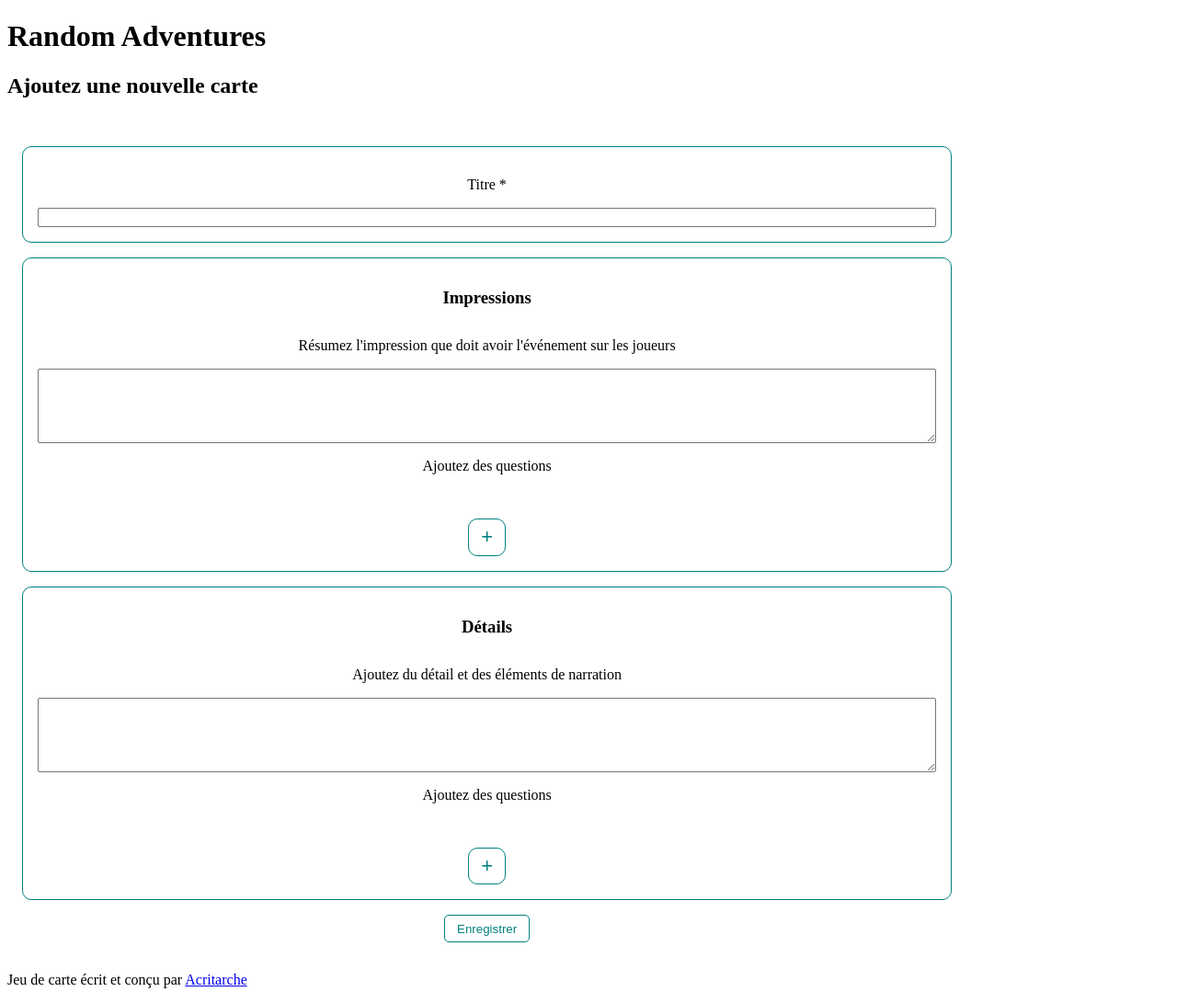
After one commit to DianeBinsztok/RandomAdventures, a PHP site: page /game/new-card.html in a window 1280 px wide. The commit adds this page. Shown: the whole page at 92% size. Run offline with PHP 8.4, Linux system fonts and the light colour scheme.

Commit message:
feat: add a new card - form and script

```diff
--- a/api/index.php
+++ b/api/index.php
@@ -4,7 +4,6 @@
 require __DIR__ . '/../vendor/autoload.php';
 
 // Le chemin vers le fichier .env
-var_dump(file_exists(__DIR__ . '/../.env'));
 $dotenv = Dotenv\Dotenv::createImmutable(__DIR__ . '/..');
 
 // Charger les valeurs
--- /dev/null
+++ b/game/add-card-script.js
@@ -0,0 +1,95 @@
+// Les boutons "+", pour ajouter des question dans les sous-sections "Impressions" et "Détails"
+let addQuestionButtons = document.querySelectorAll(".add-question-btn");
+
+// Au clic sur le bouton "+", un nouvel input apparaît pour ajouter une question
+addQuestionButtons.forEach((button)=>{
+  button.addEventListener("click", (event)=>{
+    let questionsList = event.target.parentNode.querySelector(".questions_list");
+    addNewQuestionInput(questionsList);
+  });
+});
+
+// Créer et afficher un nouvel input de question
+function addNewQuestionInput(container){
+
+  // L'ÉLÉMENT DE LISTE
+  let newQuestion = document.createElement("li");
+  newQuestion.classList.add("new-question");
+
+  // L'INPUT
+  let questionInput = document.createElement("input");
+  questionInput.type = "text";
+  questionInput.classList.add("question_input");
+  // Au POST, les valeurs des inputs seront dispatchées dans deux tableaux : impressions_questions [] et details_questions []
+  if(container.dataset.type == "impressions"){
+    questionInput.name = "impressions_questions[]";
+  }else if(container.dataset.type == "details"){
+    questionInput.name = "details_questions[]";
+  }
+
+  // LES BOUTONS
+  // - Enregistrer
+  let registerNewQuestionBtn = document.createElement("button");
+  registerNewQuestionBtn.innerText = "Enregistrer";
+  registerNewQuestionBtn.type = "button";
+  registerNewQuestionBtn.classList.add("save-question-btn");
+
+  // - Modifier
+  let editBtn = document.createElement("button");
+  editBtn.innerText = "Modifier"
+  editBtn.type = "button";
+  editBtn.classList.add("edit-question-btn");
+
+  // - Supprimer
+  let deleteBtn = document.createElement("button");
+  deleteBtn.innerText = "Supprimer";
+  deleteBtn.type = "button";
+  deleteBtn.classList.add("delete-question-btn");
+
+  // AJOUTER TOUS LES ÉLÉMENTS À L'ITEM DE LISTE
+  // L'input
+  newQuestion.appendChild(questionInput);
+  // Ajouter les boutons Enregistrer, Modifier et Supprimer
+  newQuestion.appendChild(registerNewQuestionBtn);
+  newQuestion.appendChild(editBtn);
+  newQuestion.appendChild(deleteBtn);
+  // Ajouter la classe
+  newQuestion.classList.add("to-be-saved");
+
+  // AJOUTER L'ITEM DE LISTE À LA LISTE
+  container.appendChild(newQuestion);
+
+
+// LES EVENTLISTENERS de chaque bouton
+// Enregistrer
+  registerNewQuestionBtn.addEventListener("click", ()=>{
+    addNewQuestion(newQuestion);
+  });
+
+  editBtn.addEventListener("click", ()=>{
+    editNewQuestion(newQuestion);
+  });
+
+  deleteBtn.addEventListener("click", ()=>{
+    deleteNewQuestion(newQuestion);
+  });
+}
+
+// LES CALLBACKS DES EVENTLISTENERS DES BOUTONS
+function addNewQuestion(targetQuestion){
+  let questionInput = targetQuestion.querySelector("input");
+  if(questionInput.value != ""){
+    questionInput.blur();
+    targetQuestion.classList.replace("to-be-saved", "saved");
+  }
+}
+
+function editNewQuestion(targetQuestion){
+  let questionInput = targetQuestion.querySelector("input");
+  questionInput.focus();
+  targetQuestion.classList.replace("saved", "to-be-saved");
+}
+
+function deleteNewQuestion(targetQuestion){
+  targetQuestion.remove();
+}
--- /dev/null
+++ b/game/new-card-form-styles.css
@@ -0,0 +1,75 @@
+form{
+    width:80%;
+    padding:1rem;
+  }
+  div{
+    display:flex;
+    flex-direction:column;
+  }
+  .card_subsection, #card_heading{
+    margin:1rem 0;
+    padding:1rem;
+    border:1px solid teal;
+    border-radius:10px;
+  }
+  label, h3{
+    margin:1rem 0;
+    text-align:center;
+  }
+
+  .add-question-btn, .save-card-btn, .save-question-btn, .edit-question-btn, .delete-question-btn{
+    padding:0.4rem 0.8rem;
+    width:fit-content;
+    align-self:center;
+    color:teal;
+    border:1px solid teal;
+    background-color:transparent;
+    border-radius:5px;
+  }
+  .add-question-btn{
+    border-radius:10px;
+    font-size:22px;
+  }
+  .add-question-btn:hover, .save-card-btn:hover{
+    align-self:center;
+    color:white;
+    background-color:teal;
+  }
+  .hide{
+    display:none;
+  }
+  /* Input de question */
+  .new-question{
+    display:flex;
+  }
+  /* La visibilité des boutons*/
+  /* TO BE SAVED : seul le bouton "Enregistrer" apparait*/
+  /* Le bouton "Enregistrer" */
+  .new-question.to-be-saved .save-question-btn{
+    display:block;
+  }
+  /* Le bouton "Modifier" */
+  .new-question.to-be-saved .edit-question-btn {
+    display:none;
+  }
+  /* Le bouton "Supprimer" */
+  .new-question.to-be-saved .delete-question-btn {
+    display:block;
+  }
+
+  /* SAVED : le bouton "enregistrer disparait, les boutons "Modifier" et "Supprimer" apparaissent */
+  .new-question.saved input{
+    border:none;
+  }
+  /* Le bouton "Enregistrer" */
+  .new-question.saved .save-question-btn{
+    display:none;
+  }
+  /* Le bouton "Modifier" */
+  .new-question.saved .edit-question-btn {
+    display:block;
+  }
+  /* Le bouton "Supprimer" */
+  .new-question.saved .delete-question-btn {
+    display:block;
+  }
--- /dev/null
+++ b/game/new-card.html
@@ -0,0 +1,61 @@
+<!DOCTYPE html>
+<html lang="en">
+<head>
+    <meta charset="UTF-8">
+    <meta name="viewport" content="width=device-width, initial-scale=1.0">
+    <link rel="stylesheet" href="new-card-form-styles.css">
+
+    <title>Random Adventures - Ajouter une carte</title>
+</head>
+<body>
+    <header>
+        <h1>Random Adventures</h1>
+    </header>
+    <main>
+        <h2>Ajoutez une nouvelle carte</h2>
+        <form action="../api/process-new-card.php" method="post" id="new-card">
+
+            <div id="card_heading">
+                <label for="title">Titre *</label>
+                <input type="textarea" name="title" id="card_title" required />
+            </div>
+            <div class="card_subsection">
+                <h3 class="card_subsection_title">Impressions</h3>
+                <div>
+                    <label for="impressions_text">Résumez l'impression que doit avoir l'événement sur les joueurs</label>
+                    <textarea name="impressions_text" id="impressions_text" rows="5" cols="33" required>
+                    </textarea>
+                </div>
+                <div>
+                <label for="questions">Ajoutez des questions</label>
+                <ul class="questions_list" id="questions-list_impressions" data-type="impressions">
+                </ul>
+                <button class="add-question-btn" type="button" id="target-questions-list_impressions">+</button>
+                </div>
+            </div>
+
+            <div class="card_subsection">
+                <h3 class="card_subsection_title">Détails</h3>
+                <div class="card_subsection_text">
+                    <label for="details_text">Ajoutez du détail et des éléments de narration</label>
+                    <textarea name="details_text" id="details_text" rows="5" cols="33" required>
+                    </textarea>
+                </div>
+                <div class="card_subsection_questions">
+                <label for="questions">Ajoutez des questions</label>
+                <ul class="questions_list" id="questions-list_detail" data-type="details">
+                </ul>
+                    <button class="add-question-btn" type="button" id="target-questions-list_detail">+</button>
+                </div>
+            </div>
+            <div>
+                <input class="save-card-btn" type="submit" value="Enregistrer" />
+            </div>
+        </form>
+    </main>
+    <footer>
+        <p>Jeu de carte écrit et conçu par <a href="https://acritarche.com/">Acritarche</a></p>
+        <script type="module" src="add-card-script.js"></script>
+    </footer>
+</body>
+</html>
--- a/game/styles.css
+++ b/game/styles.css
@@ -192,7 +192,7 @@ footer a, .stack-title, .side-card_title{
     align-items: center;
     justify-content: center;
 }
-#decisions button{
+.button{
     margin: 0.6rem;
     font-size: 1em;
     padding: 0.6rem;
```
Also changed, not shown: game/index.html (+4 -9 lines), api/process-new-card.php (added).
